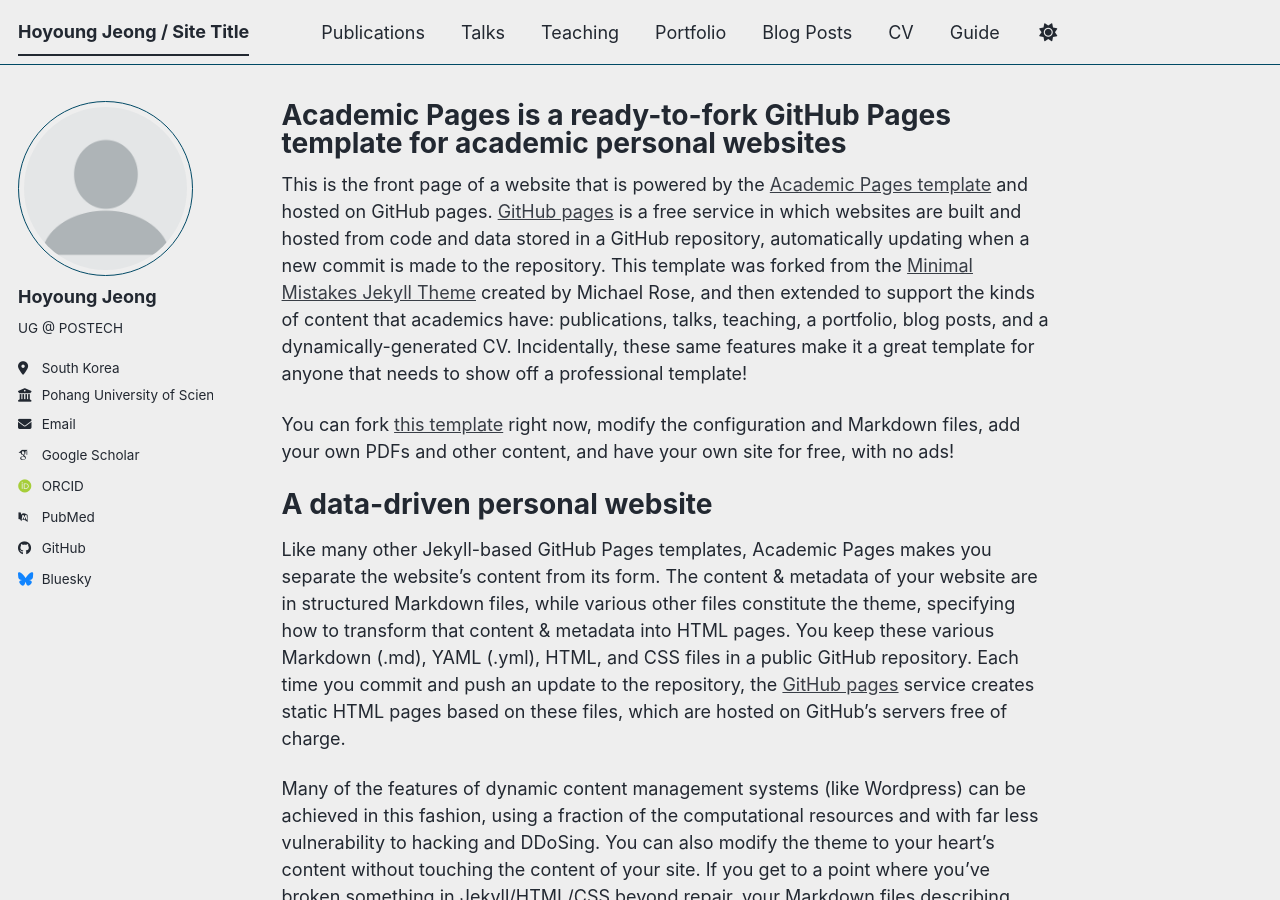
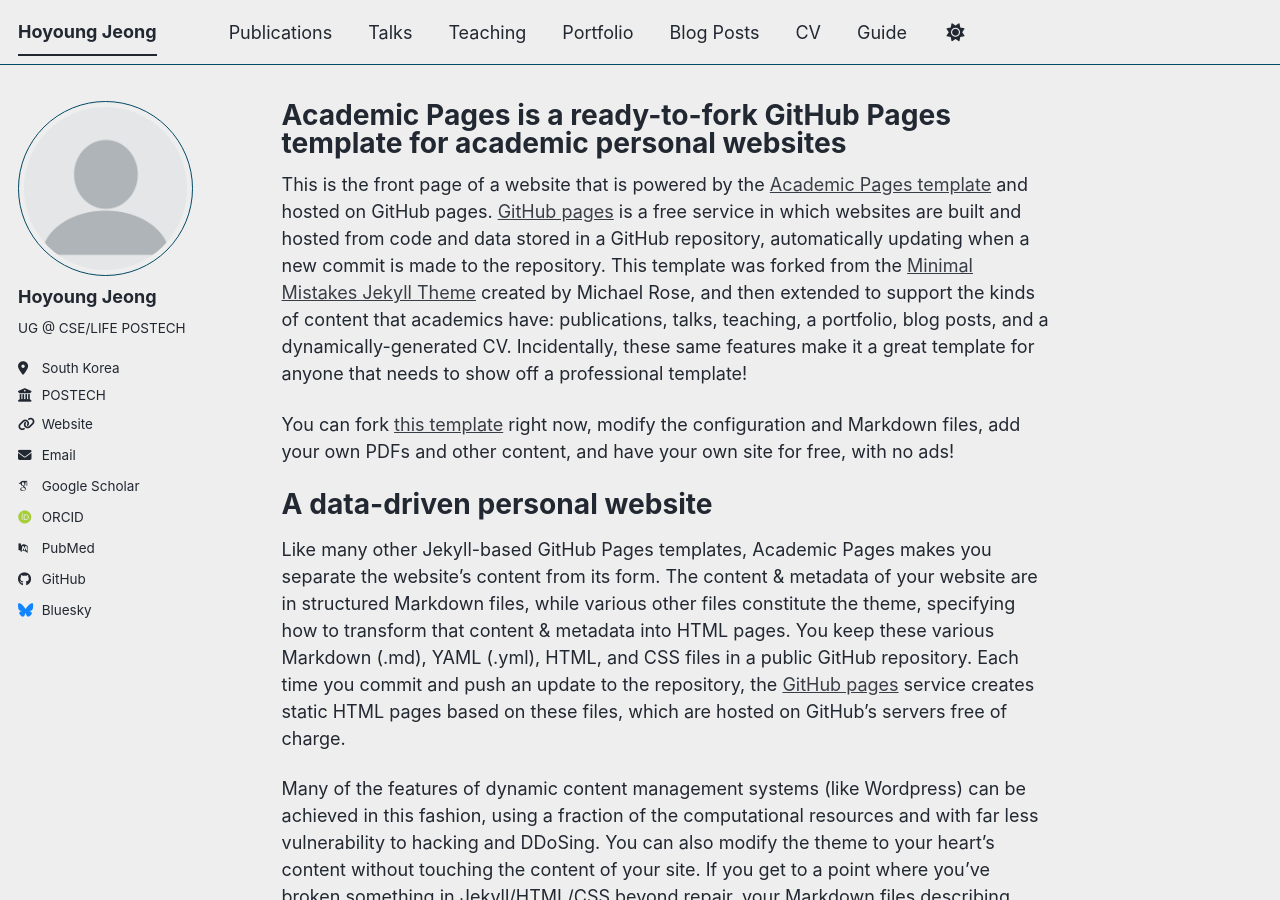
Before and after one commit to ho0hoy/ho0hoy.github.io, a Jekyll site: the page built from _pages/about.md, in a window 1280 px wide and 900 px high. Built offline with Jekyll 4.4.1, drawn with Linux system fonts in a browser that asks for light colours; some web fonts are replaced; a script bundle is joined from its source files by our own code; library files that are not in the unit come from our copies.

Commit message:
Update _config.yml

```diff
--- a/_config.yml
+++ b/_config.yml
@@ -9,7 +9,7 @@
 # Basic Site Settings
 locale                   : "en-US"
 site_theme               : "air" # The available themes options are "default", "air", "sunrise", "mint", "dirt" and "contrast"
-title                    : "Hoyoung Jeong / Site Title"
+title                    : "Hoyoung Jeong"
 title_separator          : "-"
 name                     : &name "Hoyoung Jeong"
 description              : &description "Hoyoung Jeong's academic portfolio"   # Update this with a general description of your site, this is the default if not overridden by a page
@@ -26,10 +26,10 @@ author:
   avatar           : "profile.png"
   name             : "Hoyoung Jeong"
   pronouns         : # example: "she/her"
-  bio              : "UG @ POSTECH"
+  bio              : "UG @ CSE/LIFE POSTECH"
   location         : "South Korea"
-  employer         : "Pohang University of Science and Technology (POSTECH)"
-  uri              : # URL
+  employer         : "POSTECH"
+  uri              : "jhy0522@postech.ac.kr"
   email            : "jhy0522@postech.ac.kr"
 
   # Academic websites
```
